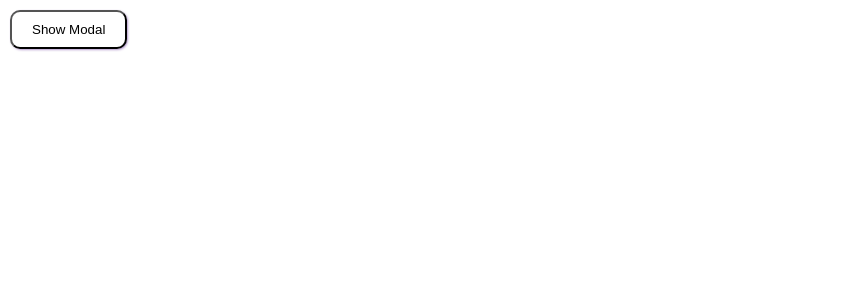
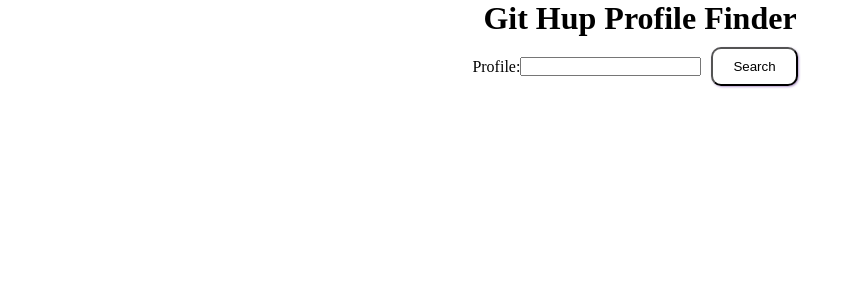
Before and after one commit to Sankaranarayanankm/react-projects, a React (Vite) app: page / in a window 1280 px wide. Shown: the top 300 px of the page, without its empty margins (0-853 px from the left). Built offline with nearby package versions, Linux system fonts and the light colour scheme.

Commit message:
completed git hub profile finder

```diff
--- a/src/App.jsx
+++ b/src/App.jsx
@@ -13,6 +13,7 @@ import ProgressBar from "./components/ProgressBar/ProgressBar.jsx";
 import Tabs from "./Components/CustomTabs/Tabs/Tabs.jsx";
 import TabsTest from "./Components/CustomTabs/TabsTest.jsx";
 import ModalButton from "./Components/Modal/ModalButton.jsx";
+import GithubProfile from "./Components/Git-Hub Profile/GithubProfile.jsx";
 const App = () => {
   return (
     <div className="app">
@@ -44,7 +45,10 @@ const App = () => {
       {/* <TabsTest /> */}
 
       {/* create a modal  */}
-      <ModalButton />
+      {/* <ModalButton /> */}
+
+      {/* git hub profile finder  */}
+      <GithubProfile />
     </div>
   );
 };
--- a/src/Components/Git-Hub Profile/GithubProfile.css
+++ b/src/Components/Git-Hub Profile/GithubProfile.css
@@ -0,0 +1,29 @@
+.gitHubProfile {
+  display: flex;
+  align-items: center;
+  justify-content: center;
+  flex-direction: column;
+}
+
+.input {
+  display: flex;
+  align-items: center;
+  justify-content: center;
+  /* flex-direction: column; */
+}
+
+.gitHubProfile__data {
+  display: flex;
+  align-items: center;
+  justify-content: center;
+  flex-direction: column;
+  border: 1px solid black;
+  padding: 30px;
+  margin: 20px;
+  border-radius: 5px;
+  box-shadow: 1px 1px rgba(0, 32, 3, 0.5);
+}
+
+.error {
+  color: red;
+}
--- a/src/Components/Git-Hub Profile/GithubProfile.jsx
+++ b/src/Components/Git-Hub Profile/GithubProfile.jsx
@@ -1,7 +1,78 @@
-import React from "react";
+import React, { useEffect, useState } from "react";
+import "./GithubProfile.css";
 
 const GithubProfile = () => {
-  return <div className="gitHubProfile">GithubProfile</div>;
+  const [user, setUser] = useState("");
+  const [input, setInput] = useState("");
+  const [data, setData] = useState({});
+  const [loading, setLoading] = useState(false);
+  const [error, setError] = useState(null);
+
+  async function getUser(user) {
+    try {
+      setLoading(true);
+      const response = await fetch(`https://api.github.com/users/${user}`);
+      if (!response.ok) {
+        throw new Error("Failed to get User");
+      }
+      const result = await response.json();
+      setData(result);
+    } catch (error) {
+      setError(error.message);
+    } finally {
+      setLoading(false);
+    }
+  }
+
+  useEffect(() => {
+    if (user.trim() !== "") getUser(user);
+  }, [user]);
+
+  const submitHandler = (e) => {
+    e.preventDefault();
+    setUser(input);
+  };
+  console.log(data);
+
+  if (error) {
+    return <p className="error">{error.message}</p>;
+  }
+
+  return (
+    <div className="gitHubProfile">
+      <h1>Git Hup Profile Finder</h1>
+      <form onSubmit={submitHandler} className="input">
+        <label htmlFor="input">Profile: </label>
+        <input
+          type="text"
+          id="input"
+          onChange={(e) => setInput(e.target.value)}
+          value={input}
+        />
+        <button type="submit">Search</button>
+      </form>
+      {loading && <p>Loading.....</p>}
+      {(data.name || data.login) && (
+        <div className="gitHubProfile__data">
+          <img
+            src={data?.avatar_url}
+            alt={data.name}
+            width={100}
+            height={100}
+          />
+          <h1>{data.name}</h1>
+          <div className="details">
+            <a href={data?.html_url} target="_blank">
+              View Profile
+            </a>
+            <p>Followers:{data?.followers}</p>
+            <p>Following: {data.following}</p>
+            <p>Reps:{data.public_repos}</p>
+          </div>
+        </div>
+      )}
+    </div>
+  );
 };
 
 export default GithubProfile;
```
